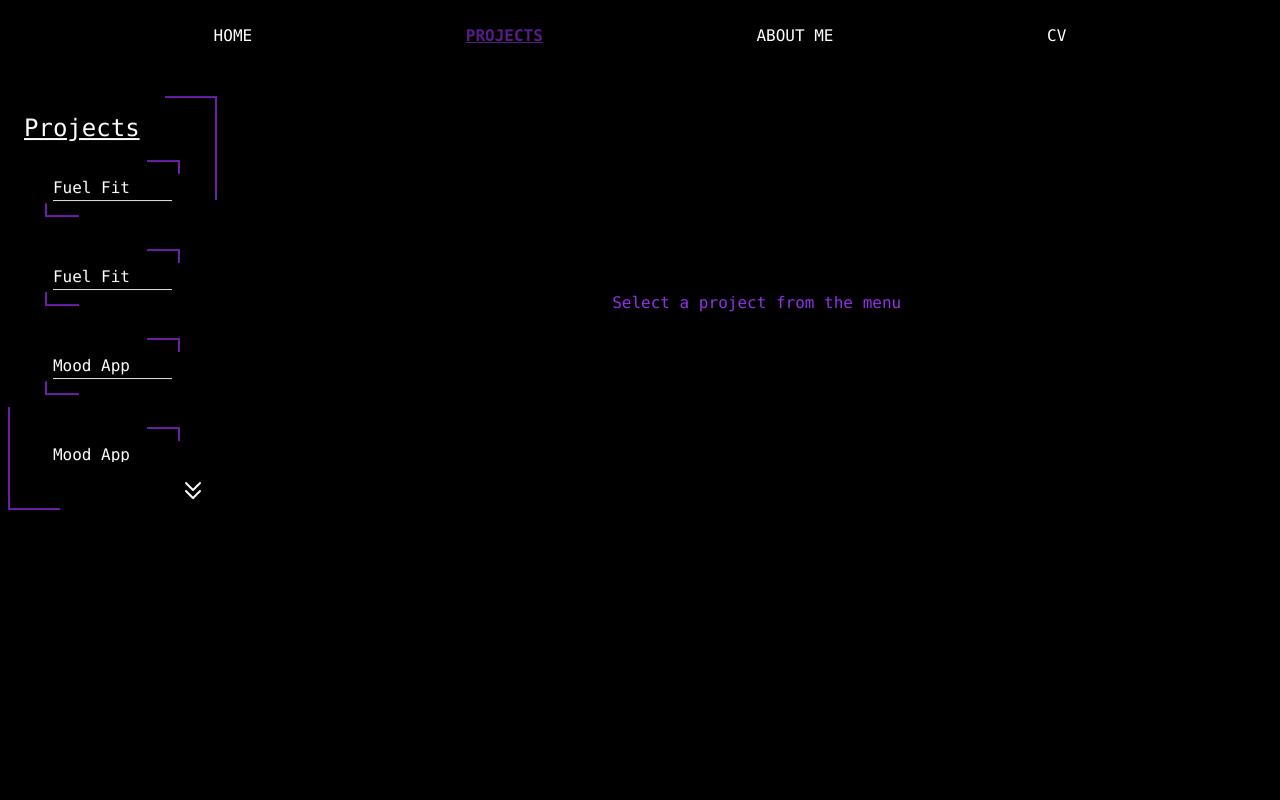
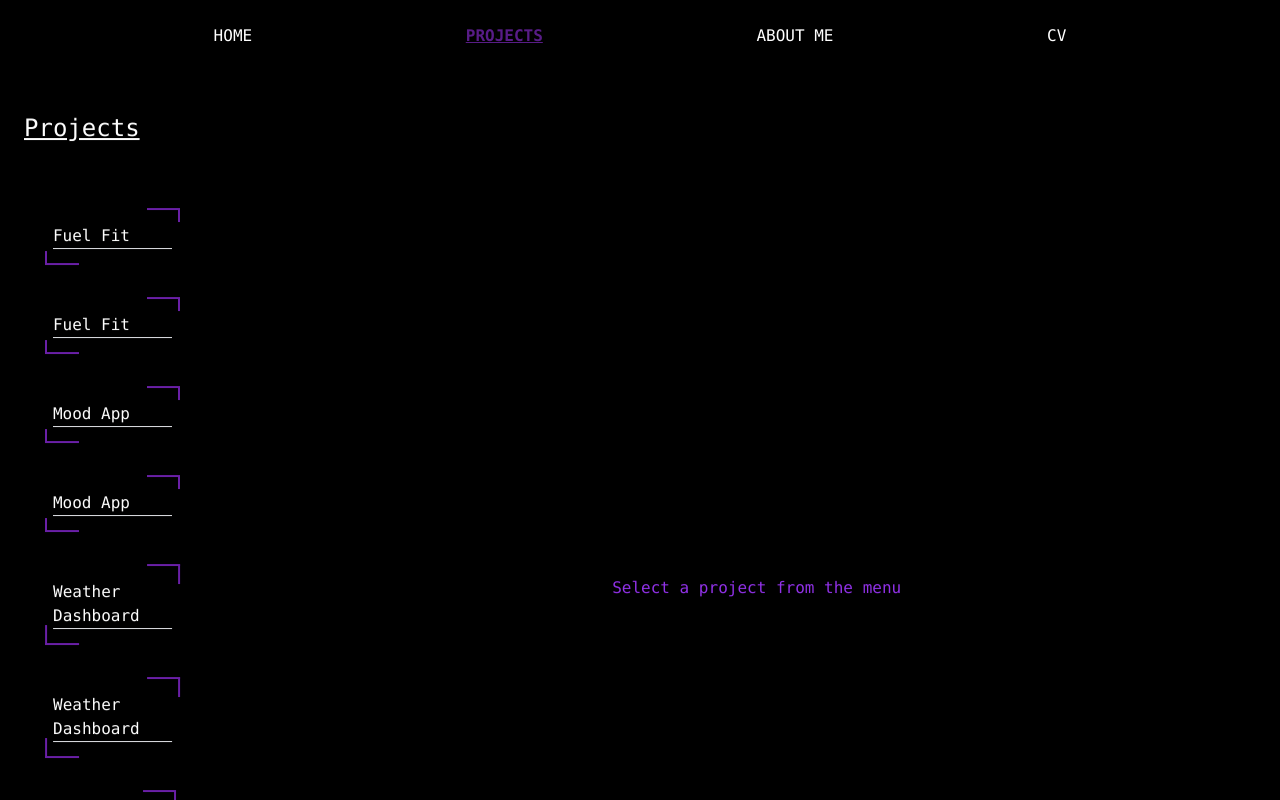
Before and after one commit to Clive-Makongo/my-portfolio, a React (Vite) app: page / in a window 1280 px wide. Both pictures are taken after a click on the button "PROJECTS". Shown: the top 800 px of the page. Built offline with nearby package versions, Linux system fonts and the light colour scheme.

Commit message:
working to fix scroll behaviour

```diff
--- a/src/components/Projects.jsx
+++ b/src/components/Projects.jsx
@@ -10,7 +10,7 @@ function Projects({link}) {
       initial={{ opacity: 0 }}
       animate={{ opacity: 1}}
       transition={{ duration: 2 }}
-      className="w-full flex justify-end flex-row hover:bg-opacity-60 h-[81vh] "
+      className="w-full flex justify-end flex-row hover:bg-opacity-60 h-[80vh] "
     >
       <iframe
         src={link}
--- a/src/components/ScrollMenu.jsx
+++ b/src/components/ScrollMenu.jsx
@@ -48,7 +48,7 @@ const ScrollMenu = ({ items, onSelectProject }) => {
     };
 
     return (
-        <div className="h-[350px] flex flex-col items-end mx-1">
+        <div className="h-full overflow-y-hidden flex flex-col items-end mx-1">
             {/* <button
                 onClick={() => scrollMenu('up')}
                 className="mb-2 p-2 bg-indigo-600 rounded-full hover:bg-indigo-700 transition-colors duration-200"
--- a/src/pages/Home.jsx
+++ b/src/pages/Home.jsx
@@ -293,17 +293,17 @@ function Home() {
                   exit="out"
                   variants={pageVariants}
                   transition={pageTransition}
-                  className="w-full flex"
+                  className="w-full h-[80vwh]  overflow-y-hidden flex"
                 >
                   <motion.div
-                    className="w-2/12 ml-2 m-4 h-[50vwh] relative before:content-[''] before:absolute before:top-0 before:right-0 before:w-1/4 before:h-1/4 before:border-t-2 before:border-r-2 before:border-purple-800 after:content-[''] after:absolute after:bottom-0 after:left-0 after:w-1/4 after:h-1/4 after:border-b-2 after:border-l-2 after:border-purple-800"
+                    className="w-2/12 ml-2 m-4 "
                     variants={menuVariants}
                     animate={{
                       transition: { duration: 3, repeat: Infinity }
                     }}
                   >
                     <motion.h1
-                      className="text-2xl font-[120] font-mono m-4 mb-4 underline"
+                      className="text-2xl font-[120] h-[80vwh] font-mono m-4 mb-4 underline"
                       variants={itemVariants}
                     >
                       Projects
```
